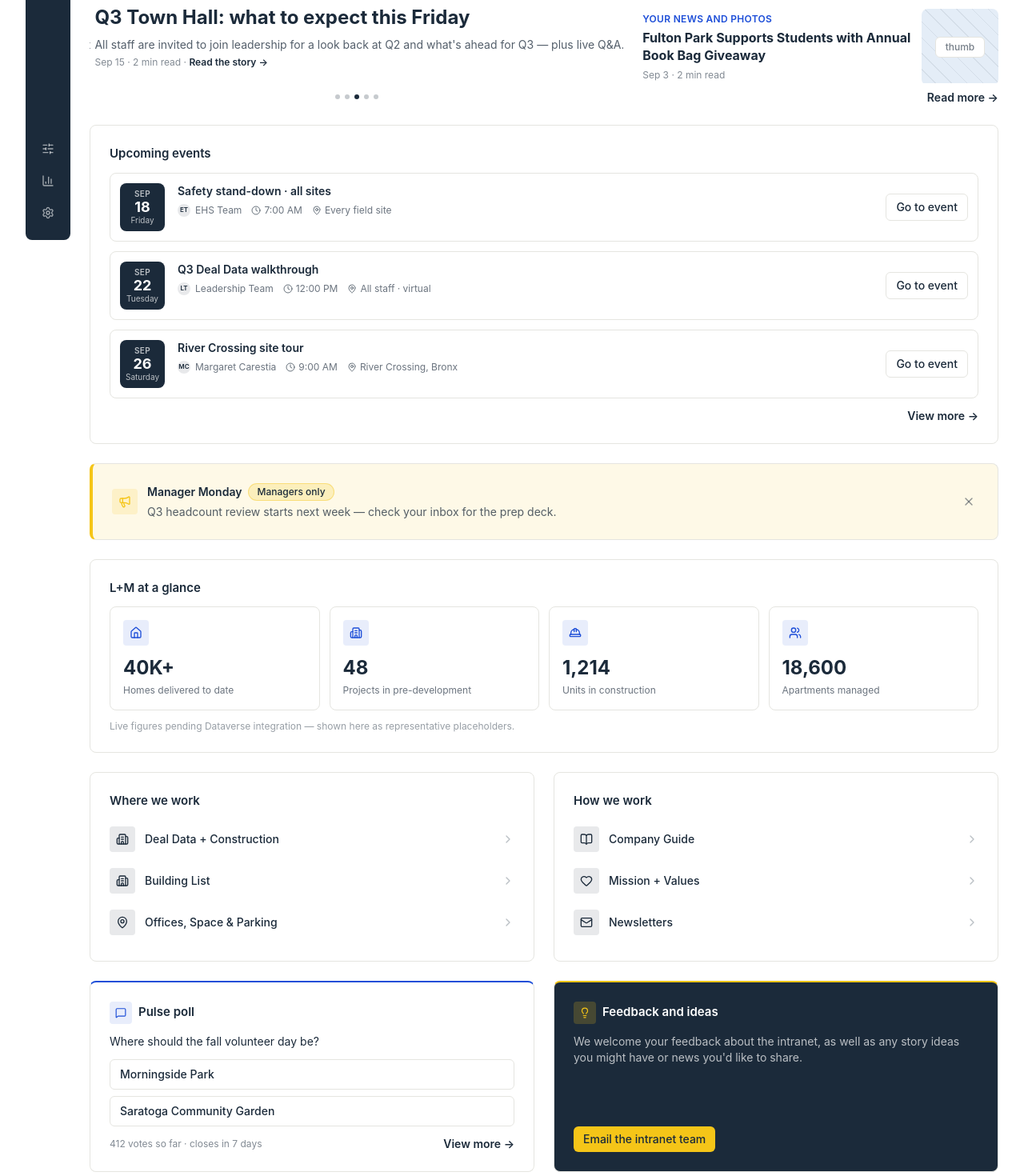
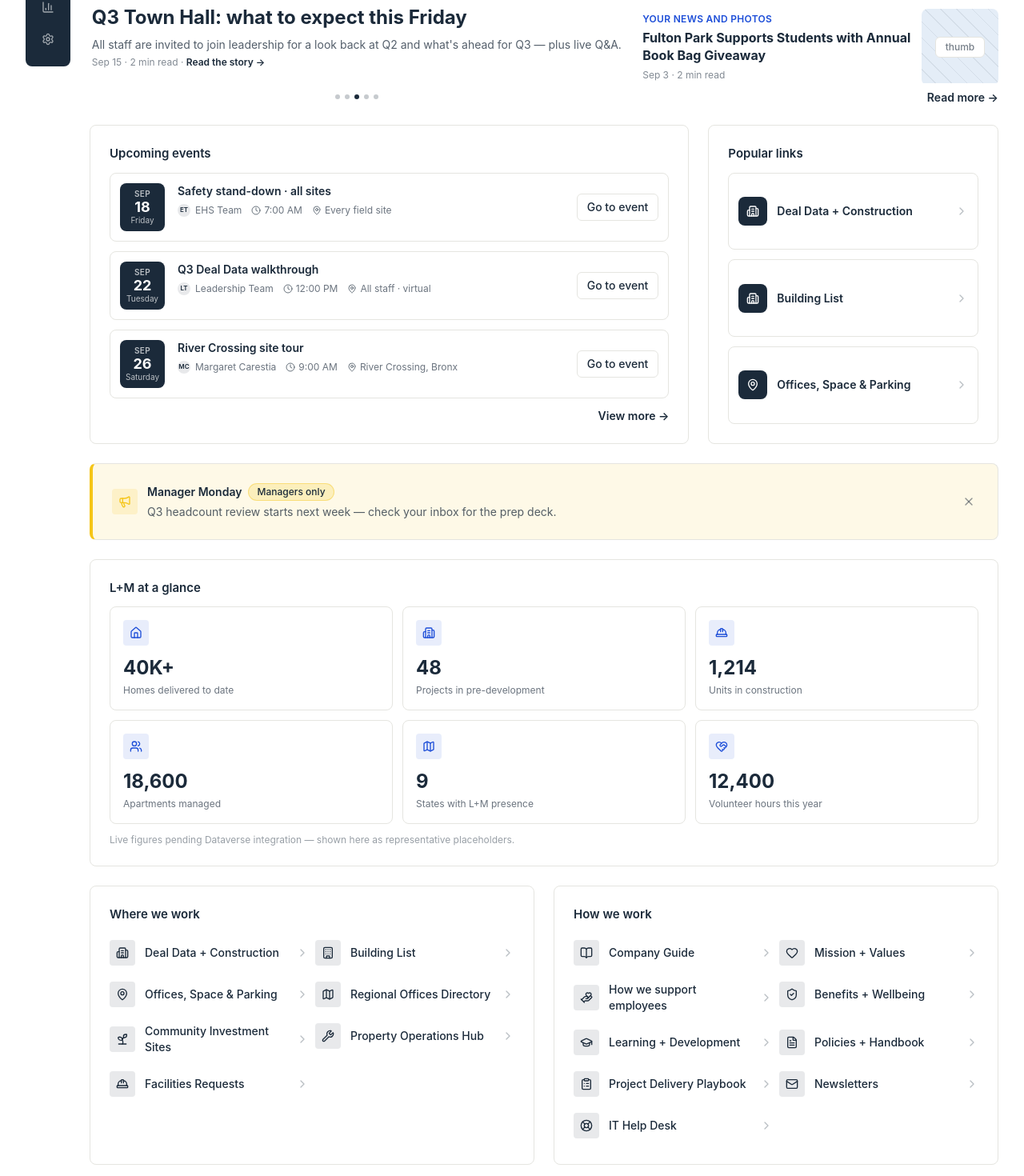
Before and after one commit to BriqBI-Devs/cornerstone-fe-staging, a React (Vite) app: page / in a window 1280 px wide. Shown: the part 741-2211 px from the top of the page at 80% size. Built offline with nearby package versions, Linux system fonts and the light colour scheme.

Commit message:
Refactor home components: update HomeSidebar sticky positioning, enhance HowWeWork and WhereWeWork sections with additional links and icons, modify KPICards to include new stats, and add PopularLinks component for quick access to key resources.

```diff
--- a/src/features/home/HomeSidebar.tsx
+++ b/src/features/home/HomeSidebar.tsx
@@ -16,7 +16,7 @@ const BOTTOM_ITEMS = [
 
 export function HomeSidebar() {
   return (
-    <div className="sticky top-0 hidden h-screen w-14 shrink-0 flex-col items-center gap-1 self-start rounded-card bg-brand-navy py-4 md:flex">
+    <div className="sticky top-[217px] hidden h-[calc(100svh_-_217px)] w-14 shrink-0 flex-col items-center gap-1 self-start rounded-card bg-brand-navy py-4 md:flex">
       <button
         aria-label="Toggle panel"
         className="mb-2 flex h-9 w-9 items-center justify-center rounded-md text-white/60 hover:bg-white/10 hover:text-white"
--- a/src/features/home/HowWeWork.tsx
+++ b/src/features/home/HowWeWork.tsx
@@ -1,15 +1,46 @@
-import { BookOpen, ChevronRight, Heart, Mail } from "lucide-react";
+import {
+  BookOpen,
+  ChevronRight,
+  ClipboardList,
+  FileText,
+  GraduationCap,
+  HandHeart,
+  Heart,
+  LifeBuoy,
+  Mail,
+  ShieldCheck,
+} from "lucide-react";
 import { Card } from "../../components/ui/Card";
 import { SectionHeading } from "../../components/ui/SectionHeading";
 
-const LINKS = ["Company Guide", "Mission + Values", "Newsletters"];
-const ICONS = [BookOpen, Heart, Mail];
+const LINKS = [
+  "Company Guide",
+  "Mission + Values",
+  "How we support employees",
+  "Benefits + Wellbeing",
+  "Learning + Development",
+  "Policies + Handbook",
+  "Project Delivery Playbook",
+  "Newsletters",
+  "IT Help Desk",
+];
+const ICONS = [
+  BookOpen,
+  Heart,
+  HandHeart,
+  ShieldCheck,
+  GraduationCap,
+  FileText,
+  ClipboardList,
+  Mail,
+  LifeBuoy,
+];
 
 export function HowWeWork() {
   return (
     <Card>
       <SectionHeading title="How we work" />
-      <ul className="space-y-1">
+      <ul className="grid grid-cols-1 gap-x-2 gap-y-1 sm:grid-cols-2">
         {LINKS.map((link, index) => {
           const Icon = ICONS[index];
           return (
--- a/src/features/home/KPICards.tsx
+++ b/src/features/home/KPICards.tsx
@@ -1,4 +1,4 @@
-import { Building2, Home, HardHat, Users } from "lucide-react";
+import { Building2, HeartHandshake, Home, HardHat, Map, Users } from "lucide-react";
 import { Card } from "../../components/ui/Card";
 import { SectionHeading } from "../../components/ui/SectionHeading";
 
@@ -7,15 +7,17 @@ const STATS = [
   { label: "Projects in pre-development", value: "48" },
   { label: "Units in construction", value: "1,214" },
   { label: "Apartments managed", value: "18,600" },
+  { label: "States with L+M presence", value: "9" },
+  { label: "Volunteer hours this year", value: "12,400" },
 ];
 
-const ICONS = [Home, Building2, HardHat, Users];
+const ICONS = [Home, Building2, HardHat, Users, Map, HeartHandshake];
 
 export function KPICards() {
   return (
     <Card>
       <SectionHeading title="L+M at a glance" />
-      <div className="grid grid-cols-2 gap-3 sm:grid-cols-4">
+      <div className="grid grid-cols-2 gap-3 sm:grid-cols-3">
         {STATS.map((stat, index) => {
           const Icon = ICONS[index];
           return (
--- /dev/null
+++ b/src/features/home/PopularLinks.tsx
@@ -0,0 +1,33 @@
+import { Building2, ChevronRight, MapPin } from "lucide-react";
+import type { LucideIcon } from "lucide-react";
+import { Card } from "../../components/ui/Card";
+import { SectionHeading } from "../../components/ui/SectionHeading";
+
+const LINKS: { label: string; icon: LucideIcon }[] = [
+  { label: "Deal Data + Construction", icon: Building2 },
+  { label: "Building List", icon: Building2 },
+  { label: "Offices, Space & Parking", icon: MapPin },
+];
+
+export function PopularLinks() {
+  return (
+    <Card className="flex h-full flex-col">
+      <SectionHeading title="Popular links" />
+      <div className="flex flex-1 flex-col gap-3">
+        {LINKS.map(({ label, icon: Icon }) => (
+          <a
+            key={label}
+            href="#"
+            className="group flex flex-1 items-center gap-3 rounded-card border border-border p-3 text-sm font-semibold text-brand-navy transition-colors hover:border-brand-navy/40 hover:bg-surface-subtle"
+          >
+            <span className="flex h-9 w-9 shrink-0 items-center justify-center rounded-card bg-brand-navy text-white">
+              <Icon className="h-4 w-4" />
+            </span>
+            <span className="min-w-0 flex-1">{label}</span>
+            <ChevronRight className="h-4 w-4 shrink-0 text-brand-navy/30 transition-transform group-hover:translate-x-0.5 group-hover:text-brand-navy/60" />
+          </a>
+        ))}
+      </div>
+    </Card>
+  );
+}
--- a/src/features/home/WhereWeWork.tsx
+++ b/src/features/home/WhereWeWork.tsx
@@ -1,15 +1,23 @@
-import { Building2, ChevronRight, MapPin } from "lucide-react";
+import { Building, Building2, ChevronRight, HardHat, Map, MapPin, Sprout, Wrench } from "lucide-react";
 import { Card } from "../../components/ui/Card";
 import { SectionHeading } from "../../components/ui/SectionHeading";
 
-const LINKS = ["Deal Data + Construction", "Building List", "Offices, Space & Parking"];
-const ICONS = [Building2, Building2, MapPin];
+const LINKS = [
+  "Deal Data + Construction",
+  "Building List",
+  "Offices, Space & Parking",
+  "Regional Offices Directory",
+  "Community Investment Sites",
+  "Property Operations Hub",
+  "Facilities Requests",
+];
+const ICONS = [Building2, Building, MapPin, Map, Sprout, Wrench, HardHat];
 
 export function WhereWeWork() {
   return (
     <Card>
       <SectionHeading title="Where we work" />
-      <ul className="space-y-1">
+      <ul className="grid grid-cols-1 gap-x-2 gap-y-1 sm:grid-cols-2">
         {LINKS.map((link, index) => {
           const Icon = ICONS[index];
           return (
--- a/src/layouts/PublicLayout.tsx
+++ b/src/layouts/PublicLayout.tsx
@@ -1,6 +1,6 @@
 import { Bell, LayoutGrid, Search, X } from "lucide-react";
 import { useRef, useState } from "react";
-import { NavLink, Outlet, useLocation } from "react-router-dom";
+import { Link, NavLink, Outlet, useLocation } from "react-router-dom";
 import { Avatar } from "../components/ui/Avatar";
 import { cn } from "../lib/cn";
 import { useClickOutside } from "../lib/useClickOutside";
@@ -9,7 +9,6 @@ import { AppLauncherPanel } from "./AppLauncherPanel";
 import { NotificationsPanel } from "./NotificationsPanel";
 
 const NAV_ITEMS = [
-  { to: "/", label: "Home" },
   { to: "/news", label: "News" },
   { to: "/company-culture", label: "Company + Culture" },
   { to: "/events", label: "Events" },
@@ -51,14 +50,20 @@ export function PublicLayout() {
 
   return (
     <div className="flex min-h-screen flex-col">
-      <header className="bg-surface">
+      {/* Everything above the grey line under the greeting stays pinned.
+          The whole block is one sticky element whose parent is the root
+          column — sticky is bounded by its own parent's box, so the pieces
+          cannot be stuck individually from in here. */}
+      <header className="sticky top-0 z-30 bg-surface">
         <div className="grid grid-cols-3 items-center border-b border-border px-4 pb-2 pt-4 text-xs text-brand-navy/65 md:px-8">
           <span>{dateAndWeather}</span>
-          <img
-            src="/cornerstone-assets/L+m-development-partners-logo.avif"
-            alt="L+M Development Partners"
-            className="mx-auto h-6 w-auto object-contain"
-          />
+          <Link to="/" aria-label="Cornerstone home" className="justify-self-center">
+            <img
+              src="/cornerstone-assets/L+m-development-partners-logo.avif"
+              alt="L+M Development Partners"
+              className="h-6 w-auto object-contain"
+            />
+          </Link>
           <div className="flex items-center justify-end gap-4">
             <button
               onClick={() => setSearchOpen((open) => !open)}
@@ -93,7 +98,7 @@ export function PublicLayout() {
         </div>
 
         {searchOpen && !isHome && (
-          <div className="border-b border-border px-4 py-3 md:px-8">
+          <div className="border-b border-border bg-surface px-4 py-3 md:px-8">
             <div className="mx-auto flex max-w-[600px] items-center gap-2 rounded-full bg-surface-subtle px-4 py-2">
               <Search className="h-4 w-4 shrink-0 text-brand-navy/50" />
               <input
@@ -108,7 +113,9 @@ export function PublicLayout() {
 
         <div className="border-b border-brand-navy py-6 text-center">
           <h1 className="font-serif text-5xl font-bold tracking-wide text-brand-navy">
-            CORNERSTONE
+            <Link to="/" className="transition-opacity hover:opacity-80">
+              CORNERSTONE
+            </Link>
           </h1>
           <p className="mt-1 text-xs uppercase tracking-[0.2em] text-brand-navy/55">
             The L+M Development Partners Daily
@@ -121,7 +128,6 @@ export function PublicLayout() {
               <NavLink
                 key={item.to}
                 to={item.to}
-                end={item.to === "/"}
                 className={({ isActive }) =>
                   cn(
                     "whitespace-nowrap border-b-2 pb-1 text-xs font-semibold uppercase tracking-wide",
@@ -136,6 +142,7 @@ export function PublicLayout() {
             ))}
           </nav>
         </div>
+
       </header>
 
       <main className="mx-auto w-full max-w-[1280px] flex-1 px-4 py-6 md:px-8">
--- a/src/pages/home/HomePage.tsx
+++ b/src/pages/home/HomePage.tsx
@@ -8,6 +8,7 @@ import { KPICards } from "../../features/home/KPICards";
 import { LinkedInFeed } from "../../features/home/LinkedInFeed";
 import { ManagerNotices } from "../../features/home/ManagerNotices";
 import { NewsSection } from "../../features/home/NewsSection";
+import { PopularLinks } from "../../features/home/PopularLinks";
 import { PulsePoll } from "../../features/home/SocialRow";
 import { UpcomingEvents } from "../../features/home/UpcomingEvents";
 import { WhereWeWork } from "../../features/home/WhereWeWork";
@@ -27,7 +28,9 @@ export function HomePage() {
       <HomeSidebar />
 
       <div className="flex flex-1 flex-col gap-6">
-        <div className="flex items-center justify-between gap-4 border-b border-border pb-4">
+        {/* top-[217px] clears the pinned header in PublicLayout
+            (utility bar 53 + masthead 117 + nav 47). */}
+        <div className="sticky top-[217px] z-20 -mt-6 flex items-center justify-between gap-4 border-b border-border bg-surface pb-4 pt-6">
           <h1 className="shrink-0 text-lg font-semibold text-brand-navy">
             {getGreeting()}, Jordan
           </h1>
@@ -45,7 +48,14 @@ export function HomePage() {
         </div>
 
         <NewsSection />
-        <UpcomingEvents />
+
+        <div className="grid grid-cols-1 gap-6 lg:grid-cols-3">
+          <div className="lg:col-span-2">
+            <UpcomingEvents />
+          </div>
+          <PopularLinks />
+        </div>
+
         <ManagerNotices />
         <KPICards />
 
```
